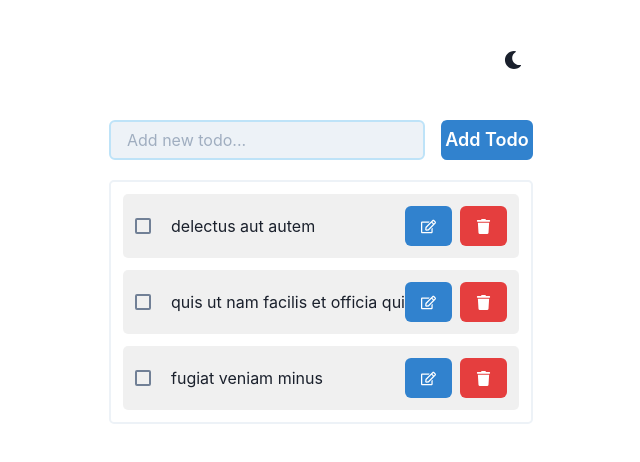
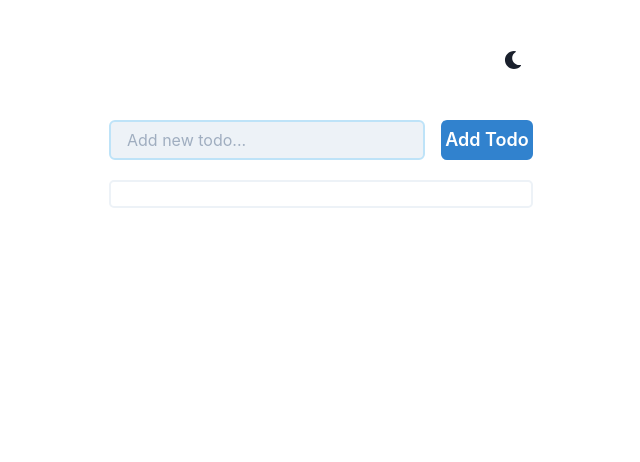
Before and after one commit to ifindev/react-chakra-todo, a React (Create React App) app: page / in a window 1280 px wide. Shown: the top 462 px of the page, without its empty margins (319-959 px from the left). Built offline with nearby package versions, Linux system fonts and the light colour scheme.

Commit message:
remove first todo

```diff
--- a/src/App.jsx
+++ b/src/App.jsx
@@ -6,7 +6,7 @@ import TodoLists from './components/TodoLists';
 import { ChakraProvider, Box, Flex, theme } from '@chakra-ui/react';
 
 function App() {
-  const [todoItems, setTodoItems] = useState(todos);
+  const [todoItems, setTodoItems] = useState([]);
   const [newTodo, setNewTodo] = useState('');
 
   const handleTodoInput = inputVal => {
```
